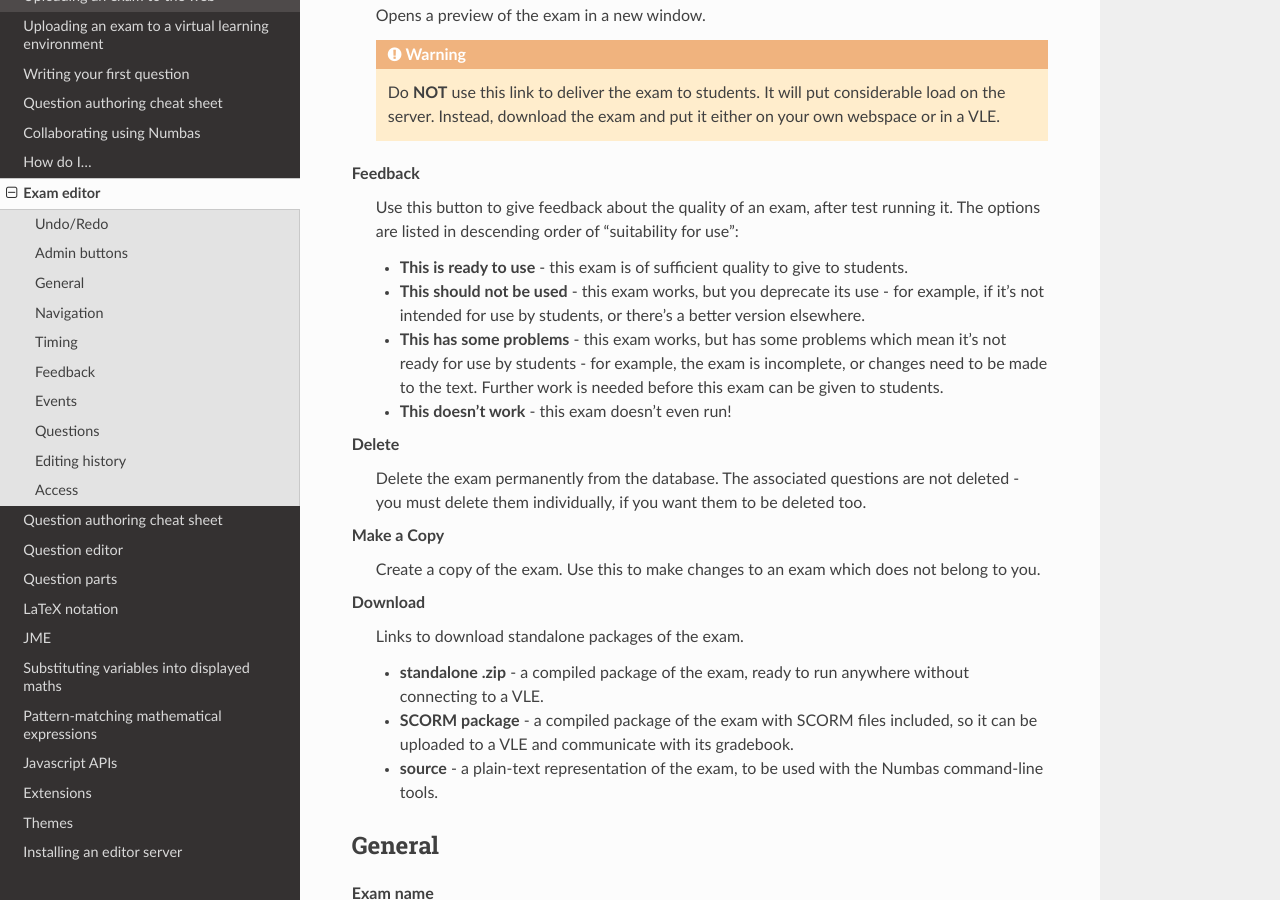
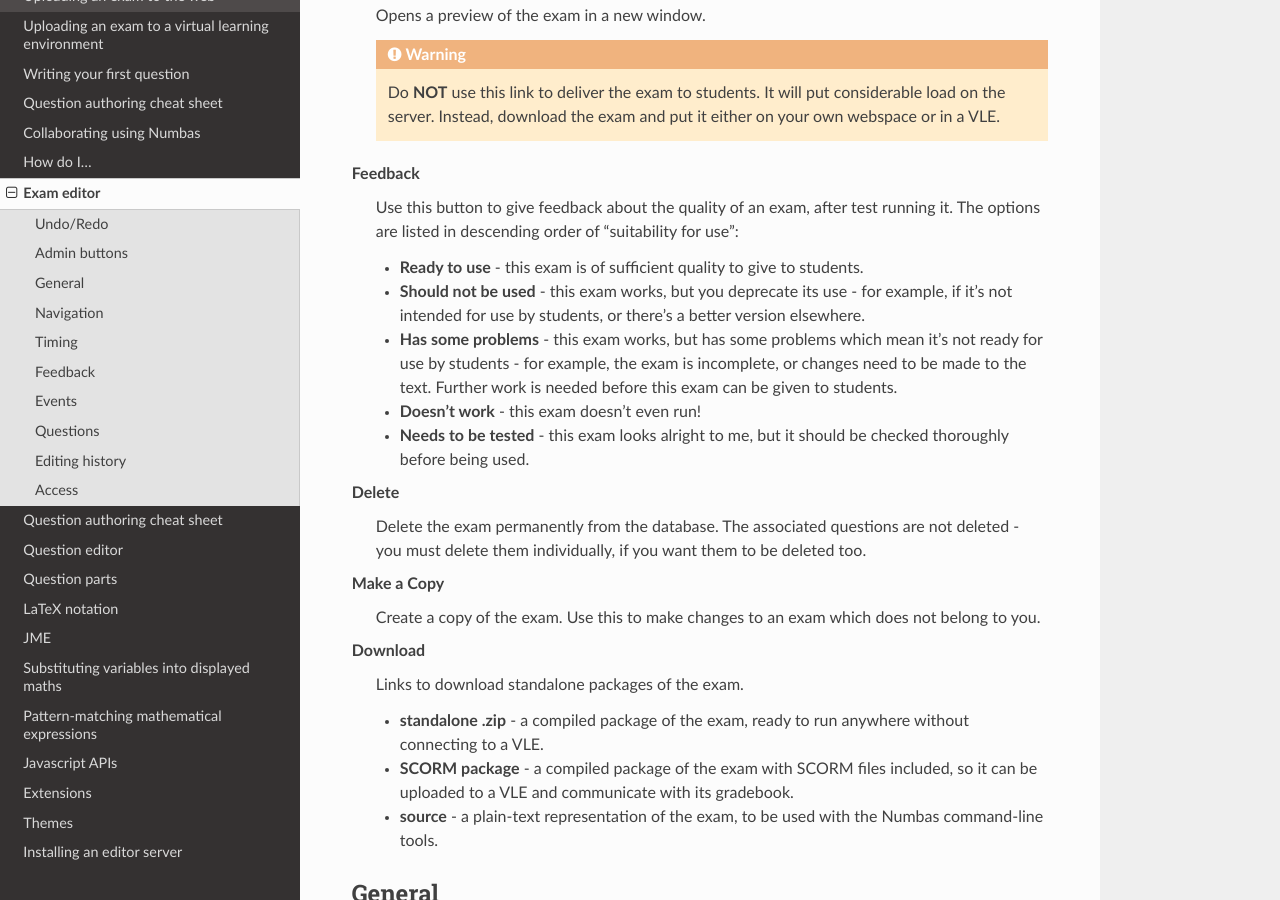
Before and after one commit to numbas/editor-docs, a Sphinx documentation site: the page built from source/exam-reference.rst, in a window 1280 px wide and 900 px high, scrolled down 419 px. Built offline with Sphinx 7.4.7 and the Read the Docs theme 2.0.0, drawn with Linux system fonts in a browser that asks for light colours.

Commit message:
document "needs to be tested" stamp

```diff
--- a/source/exam-reference.rst
+++ b/source/exam-reference.rst
@@ -22,10 +22,11 @@ Admin buttons
     Feedback
         Use this button to give feedback about the quality of an exam, after test running it. The options are listed in descending order of "suitability for use":
 
-        * **This is ready to use** - this exam is of sufficient quality to give to students.
-        * **This should not be used** - this exam works, but you deprecate its use - for example, if it's not intended for use by students, or there's a better version elsewhere.
-        * **This has some problems** - this exam works, but has some problems which mean it's not ready for use by students - for example, the exam is incomplete, or changes need to be made to the text. Further work is needed before this exam can be given to students.
-        * **This doesn't work** - this exam doesn't even run!
+        * **Ready to use** - this exam is of sufficient quality to give to students.
+        * **Should not be used** - this exam works, but you deprecate its use - for example, if it's not intended for use by students, or there's a better version elsewhere.
+        * **Has some problems** - this exam works, but has some problems which mean it's not ready for use by students - for example, the exam is incomplete, or changes need to be made to the text. Further work is needed before this exam can be given to students.
+        * **Doesn't work** - this exam doesn't even run!
+        * **Needs to be tested** - this exam looks alright to me, but it should be checked thoroughly before being used.
 
     Delete
         Delete the exam permanently from the database. The associated questions are not deleted - you must delete them individually, if you want them to be deleted too.
```
Also changed, not shown: source/question-reference.rst (+5 -4 lines).
